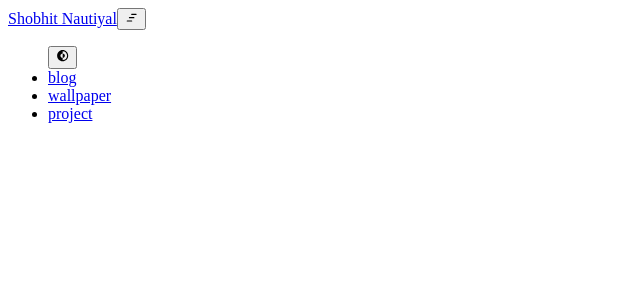
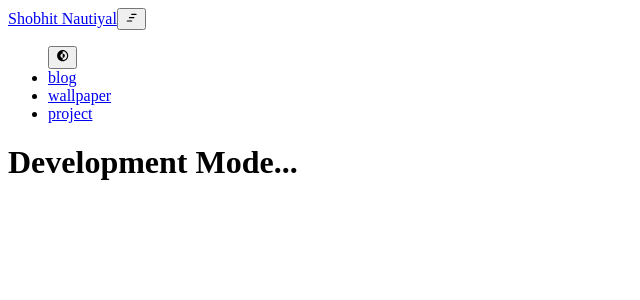
Before and after one commit to shobhit1812/portfolio_v4, a React (Create React App) app: page /wallpaper in a window 1280 px wide. Shown: the top 300 px of the page, without its empty margins (0-640 px from the left). Built offline with nearby package versions, Linux system fonts and the light colour scheme.

Commit message:
Routes Defined

```diff
--- a/src/App.js
+++ b/src/App.js
@@ -1,5 +1,10 @@
 import { useState } from "react";
 import Header from "./components/Header";
+import About from "./components/About";
+import Blog from "./components/Blog";
+import Wallpaper from "./components/Wallpaper";
+import Project from "./components/Project";
+import { createBrowserRouter, Outlet } from "react-router-dom";
 
 const App = () => {
   const [isDark, setIsDark] = useState(false);
@@ -14,8 +19,34 @@ const App = () => {
       }`}
     >
       <Header value={toggleTheme} />
+      <Outlet />
     </div>
   );
 };
 
-export default App;
+const appRouter = createBrowserRouter([
+  {
+    path: "/",
+    element: <App />,
+    children: [
+      {
+        path: "/",
+        element: <About />,
+      },
+      {
+        path: "/blog",
+        element: <Blog />,
+      },
+      {
+        path: "/project",
+        element: <Project />,
+      },
+      {
+        path: "/wallpaper",
+        element: <Wallpaper />,
+      },
+    ],
+  },
+]);
+
+export default appRouter;
--- /dev/null
+++ b/src/components/Blog.js
@@ -0,0 +1,9 @@
+const Blog = () => {
+  return (
+    <div>
+      <h1>Development Mode...</h1>
+    </div>
+  );
+};
+
+export default Blog;
--- /dev/null
+++ b/src/components/Project.js
@@ -0,0 +1,9 @@
+const Project = () => {
+  return (
+    <div>
+      <h1>Development Mode...</h1>
+    </div>
+  );
+};
+
+export default Project;
--- /dev/null
+++ b/src/components/Wallpaper.js
@@ -0,0 +1,9 @@
+const Wallpaper = () => {
+  return (
+    <div>
+      <h1>Development Mode...</h1>
+    </div>
+  );
+};
+
+export default Wallpaper;
--- a/src/index.js
+++ b/src/index.js
@@ -2,10 +2,12 @@ import React from "react";
 import ReactDOM from "react-dom/client";
 import App from "./App";
 import "./index.css";
+import { RouterProvider } from "react-router-dom";
+import appRouter from "./App";
 
 const root = ReactDOM.createRoot(document.getElementById("root"));
 root.render(
   <React.StrictMode>
-    <App />
+    <RouterProvider router={appRouter} />
   </React.StrictMode>
 );
```
